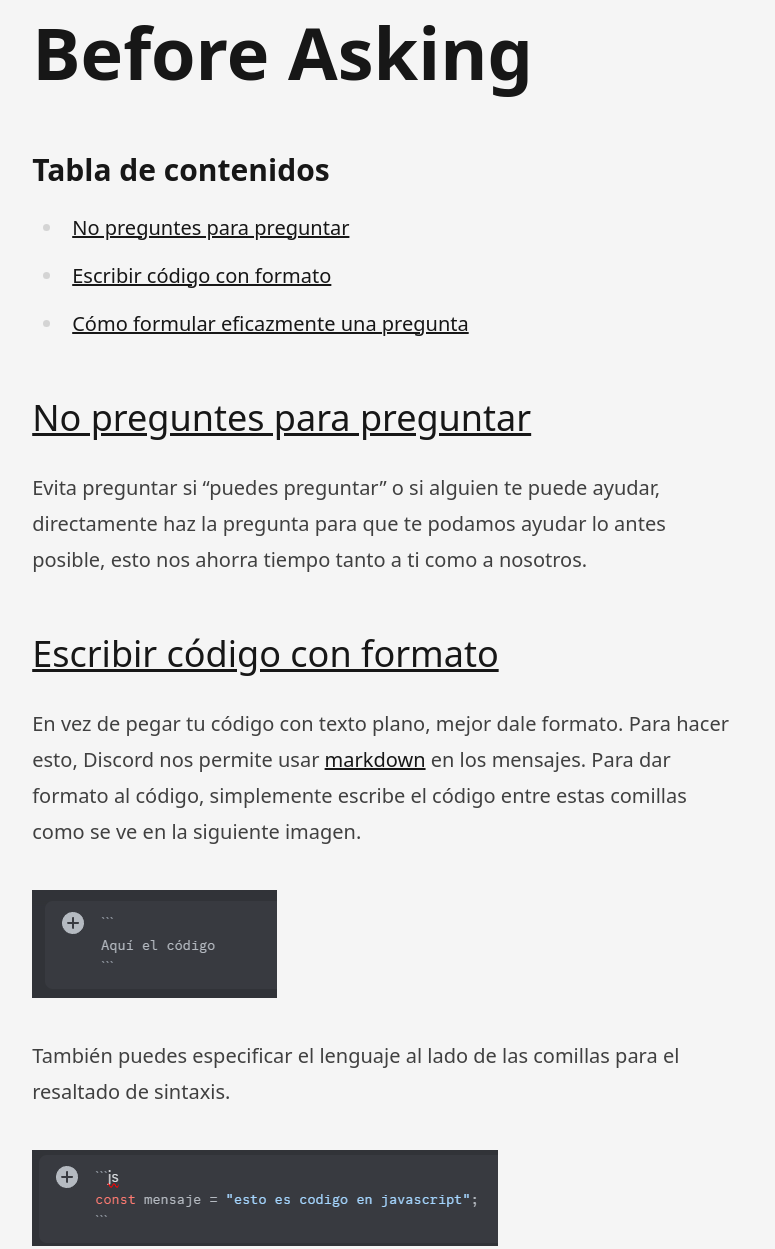
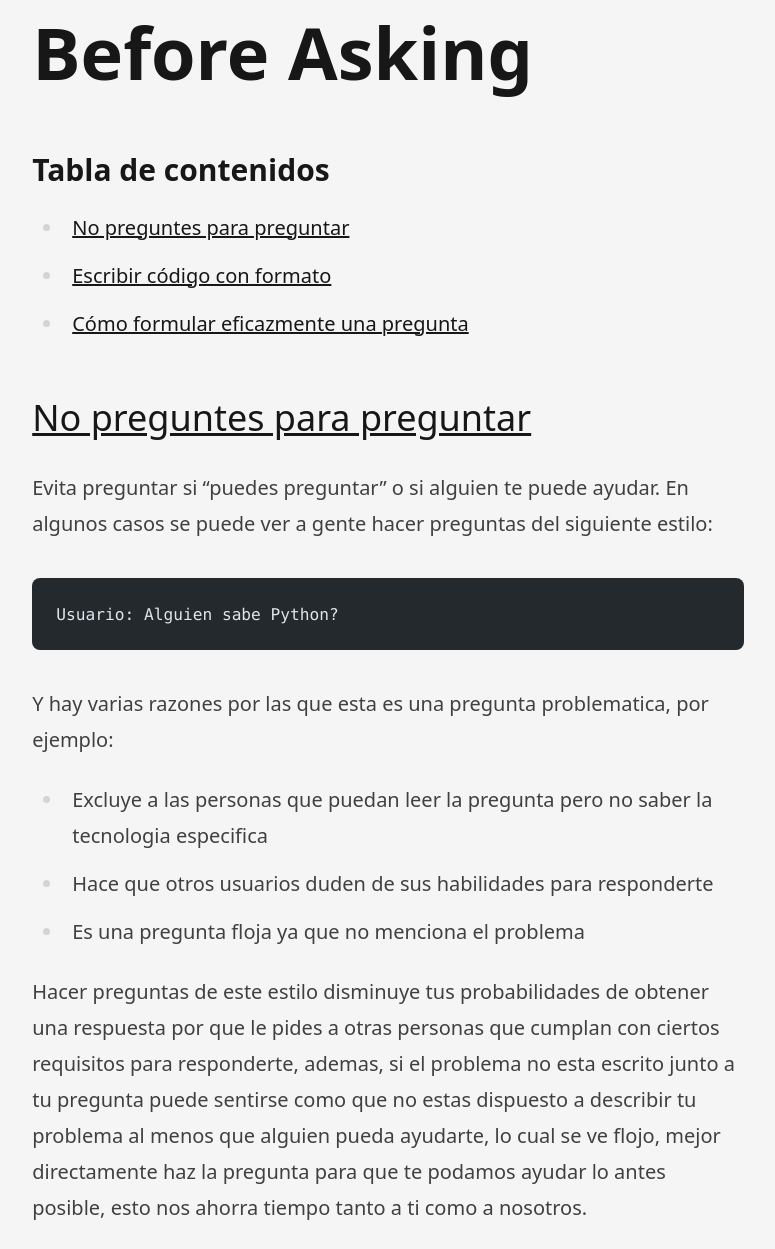
Before and after one commit to arch-fan/beforeasking, an Astro site: page / in a window 1280 px wide. Shown: the top 1249 px of the page, without its empty margins (252-1027 px from the left). Built offline with nearby package versions, Linux system fonts and the light colour scheme; Astro itself is replaced by a stand-in of ours; code samples lack their colours.

Commit message:
Update index.md

````diff
--- a/src/pages/index.md
+++ b/src/pages/index.md
@@ -14,7 +14,19 @@ layout: ../layouts/Layout.astro
 
 ## [No preguntes para preguntar](#no-preguntes-para-preguntar)
 
-Evita preguntar si "puedes preguntar" o si alguien te puede ayudar, directamente haz la pregunta para que te podamos ayudar lo antes posible, esto nos ahorra tiempo tanto a ti como a nosotros.
+Evita preguntar si "puedes preguntar" o si alguien te puede ayudar.
+En algunos casos se puede ver a gente hacer preguntas del siguiente estilo:
+
+```
+Usuario: Alguien sabe Python?
+```
+
+Y hay varias razones por las que esta es una pregunta problematica, por ejemplo:
+- Excluye a las personas que puedan leer la pregunta pero no saber la tecnologia especifica
+- Hace que otros usuarios duden de sus habilidades para responderte
+- Es una pregunta floja ya que no menciona el problema
+
+Hacer preguntas de este estilo disminuye tus probabilidades de obtener una respuesta por que le pides a otras personas que cumplan con ciertos requisitos para responderte, ademas, si el problema no esta escrito junto a tu pregunta puede sentirse como que no estas dispuesto a describir tu problema al menos que alguien pueda ayudarte, lo cual se ve flojo, mejor directamente haz la pregunta para que te podamos ayudar lo antes posible, esto nos ahorra tiempo tanto a ti como a nosotros.
 
 ## [Escribir código con formato](#escribir-codigo-con-formato)
 
````
